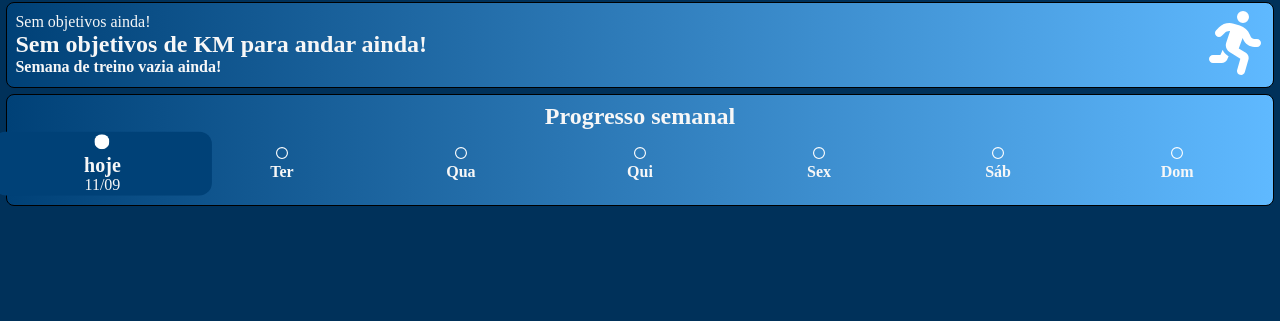
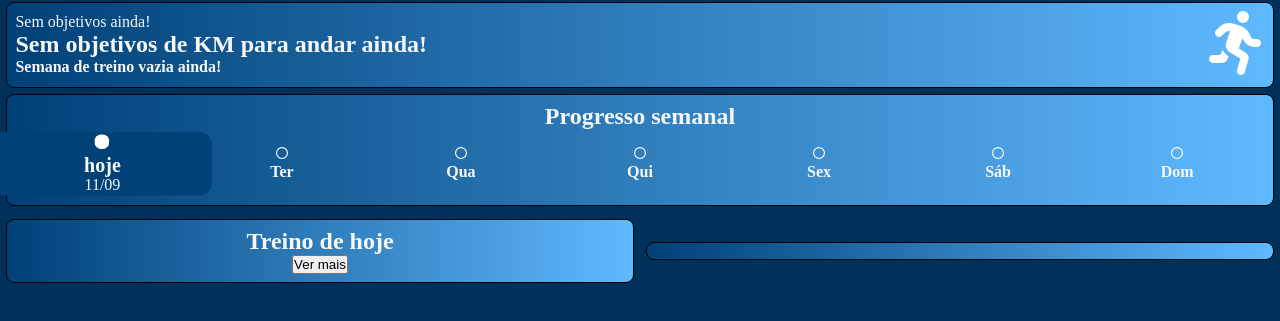
Before and after one commit to Rafael-Cumpri/fitApp, a plain HTML site: page pages/index.home.html in a window 1280 px wide. Shown: the part 255-576 px from the top of the page. Drawn offline with Linux system fonts and the light colour scheme.

Commit message:
feat : new html

```diff
--- a/assets/css/style.index.home.css
+++ b/assets/css/style.index.home.css
@@ -93,3 +93,44 @@ svg {
     font-size:0.8rem;
 
 }
+
+.duodiv {
+    display: flex;
+    width:100%;
+    justify-content:space-between;
+    align-items:center;
+    border-radius:8px;
+}
+
+.divduodiv {
+    width: 48%;
+    text-align:center;
+}
+
+#div1duodiv {
+    background: linear-gradient(0.25turn, #004177, #5fb9ff);
+    color:#f7f7f7;
+    display: flex;
+    justify-content: center;
+    align-items: center;
+    justify-content: space-between;
+    padding: 0.5rem;
+    border-radius:8px;
+    border:1px #000 solid;
+    flex-direction:column;
+    margin:0.4rem;
+}
+
+#div2duodiv {
+    background: linear-gradient(0.25turn, #004177, #5fb9ff);
+    color:#f7f7f7;
+    display: flex;
+    justify-content: center;
+    align-items: center;
+    justify-content: space-between;
+    padding: 0.5rem;
+    border-radius:8px;
+    border:1px #000 solid;
+    flex-direction:column;
+    margin:0.4rem;
+}
--- a/pages/index.home.html
+++ b/pages/index.home.html
@@ -7,6 +7,7 @@
     <title>Central</title>
     <link rel="stylesheet" href="../assets/css/style.index.home.css">
     <script src="../assets/js/script.home.js"></script>
+    <link rel="icon" href="../assets/images/logo.jpg">
 </head>
 
 <body onload="funtionalday()">
@@ -74,6 +75,22 @@
                 </div>
             </div>
         </section>
+        <div class="duodiv">
+            <section class="divduodiv" id="div1duodiv">
+                <h2>
+                    Treino de hoje
+                </h2>
+                <div id="todayexercice">
+
+                </div>
+                <a href="index.treino.html">
+                    <button id="seemore">Ver mais</button>
+                </a>
+            </section>
+            <section class="divduodiv" id="div2duodiv">
+
+            </section>
+        </div>
     </main>
 </body>
 
```
Also changed, not shown: index.html (+1 -0 lines), pages/index.contato.html (+1 -0 lines).
